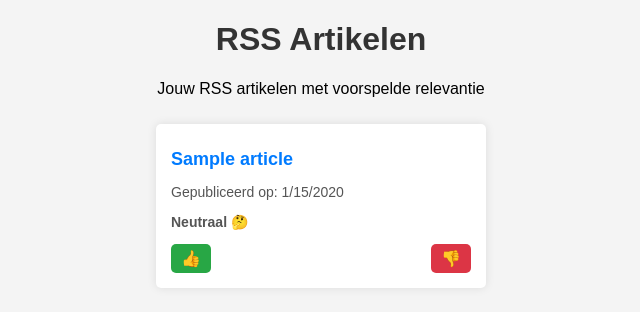
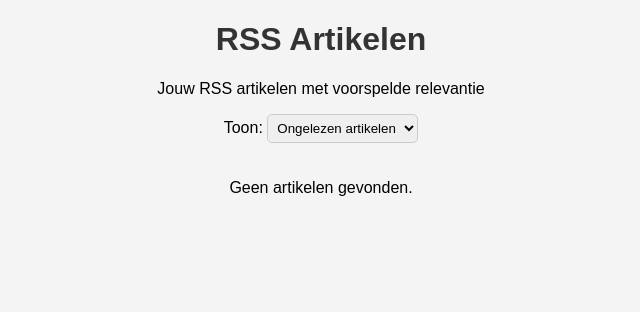
Before and after one commit to robertreems/rssai, a Flask app: page / in a window 1280 px wide. Shown: the top 312 px of the page, without its empty margins (319-959 px from the left). Run offline with Flask 3, Linux system fonts and the light colour scheme; tables that the repository leaves empty hold one stand-in row (values such as "Sample post"); data that the repository does not hold is empty; parts of the project's set-up code (start-up, migrations or seed data) failed here and were passed over.

Commit message:
Add new API endpoints for fetching articles and improve UI for articl… (#5)
* Add new API endpoints for fetching articles and improve UI for article ratings

* Implement Flask app with RSS feed fetching, article translation, and machine learning-based rating predictions

```diff
--- a/fetch_rss.py
+++ b/app.py
@@ -153,9 +153,10 @@
 def start_background_tasks():
     threading.Thread(target=background_fetch_rss, daemon=True).start()
 
+# API Endpoint: Alleen ongelezen artikelen ophalen (inclusief 0 en -1 beoordeelde)
 @app.route("/api/articles")
 def get_articles():
-    articles = Article.query.order_by(Article.predicted_rating.desc().nullslast()).all()
+    articles = Article.query.filter((Article.rating.is_(None)) | (Article.rating == 0) | (Article.rating == -1)).order_by(Article.predicted_rating.desc().nullslast()).all()
     return jsonify({
         "articles": [
             {
@@ -166,6 +167,21 @@
                 "english_title": a.english_title,
                 "rating": a.rating,
                 "predicted_rating": a.predicted_rating
+            }
+            for a in articles
+        ]
+    })
+
+@app.route("/api/all_articles")
+def get_all_articles():
+    articles = Article.query.order_by(Article.published_date.desc()).all()
+    return jsonify({
+        "articles": [
+            {
+                "id": a.id,
+                "title": a.title,
+                "link": a.link,
+                "published_date": a.published_date.strftime("%a, %d %b %Y %H:%M:%S %z") if a.published_date else None,
             }
             for a in articles
         ]
@@ -190,6 +206,22 @@
     update_predictions()
     return jsonify({"message": "Beoordeling opgeslagen"}), 200
 
+# API Endpoint: Only read articles (rating = 0 or 1)
+@app.route("/api/read_articles")
+def get_read_articles():
+    articles = Article.query.filter(Article.rating.in_([0, 1])).order_by(Article.published_date.desc()).all()
+    return jsonify({
+        "articles": [
+            {
+                "id": a.id,
+                "title": a.title,
+                "link": a.link,
+                "published_date": a.published_date.strftime("%a, %d %b %Y %H:%M:%S %z") if a.published_date else None
+            }
+            for a in articles
+        ]
+    })
+
 @app.route("/")
 def index():
     return render_template("index.html")
--- a/requirements.txt
+++ b/requirements.txt
@@ -16,3 +16,4 @@
 typing_extensions==4.12.2
 Werkzeug==3.1.3
 argostranslate==1.5.0
+gunicorn==23.0.0
--- a/templates/index.html
+++ b/templates/index.html
@@ -1,5 +1,6 @@
 <!DOCTYPE html>
 <html lang="nl">
+
 <head>
     <meta charset="UTF-8">
     <meta name="viewport" content="width=device-width, initial-scale=1.0">
@@ -12,91 +13,122 @@
             background-color: #f4f4f4;
             text-align: center;
         }
+
         h1 {
             color: #333;
         }
+
         #loading {
             font-size: 18px;
             margin: 20px 0;
         }
+
         #articles {
             display: flex;
             flex-wrap: wrap;
             justify-content: center;
         }
+
         .article-card {
             background: white;
-            padding: 15px;
+            padding: 10px;
             margin: 10px;
-            width: 300px;
+            width: 280px;
             border-radius: 5px;
-            box-shadow: 0px 0px 10px rgba(0, 0, 0, 0.1);
+            box-shadow: 0px 0px 5px rgba(0, 0, 0, 0.1);
             text-align: left;
+            position: relative;
         }
+
         .article-card h2 {
-            font-size: 18px;
+            font-size: 16px;
             margin: 0;
         }
+
         .article-card p {
-            font-size: 14px;
+            font-size: 13px;
             color: #555;
         }
+
         .article-card a {
             display: block;
-            margin-top: 10px;
+            margin-top: 5px;
             color: #007BFF;
             text-decoration: none;
         }
+
         .article-card a:hover {
             text-decoration: underline;
         }
+
         .rating-buttons {
-            display: flex;
-            justify-content: space-between;
-            margin-top: 10px;
+            position: absolute;
+            bottom: 5px;
+            right: 5px;
         }
+
         .rating-buttons button {
-            font-size: 16px;
-            padding: 5px 10px;
-            border: none;
+            font-size: 14px;
+            padding: 2px 5px;
+            border: 1px solid #ccc;
             border-radius: 5px;
             cursor: pointer;
+            background-color: transparent;
+            color: #666;
         }
-        .thumbs-up {
-            background-color: #28a745;
-            color: white;
+
+        .rating-buttons button:hover {
+            background-color: #f0f0f0;
         }
-        .thumbs-down {
-            background-color: #dc3545;
-            color: white;
-        }
-        .thumbs-up:hover {
-            background-color: #218838;
-        }
-        .thumbs-down:hover {
-            background-color: #c82333;
-        }
+
         .predicted-rating {
             font-weight: bold;
             margin-top: 5px;
         }
+
+        #filter-options {
+            margin-bottom: 20px;
+        }
+
+        select {
+            padding: 5px;
+            border: 1px solid #ccc;
+            border-radius: 5px;
+        }
     </style>
 </head>
+
 <body>
     <h1>RSS Artikelen</h1>
     <p>Jouw RSS artikelen met voorspelde relevantie</p>
+
+    <!-- Keuze voor ongelezen, gelezen of alle artikelen -->
+    <div id="filter-options">
+        <label for="article-filter">Toon:</label>
+        <select id="article-filter" onchange="loadArticles()">
+            <option value="/api/articles" selected>Ongelezen artikelen</option>
+            <option value="/api/read_articles">Gelezen artikelen</option>
+            <option value="/api/all_articles">Alle artikelen</option>
+        </select>
+    </div>
+
     <p id="loading">Artikelen laden...</p>
     <div id="articles"></div>
 
     <script>
         function loadArticles() {
-            fetch("/api/articles")
-                .then(response => response.json())
-                .then(data => {
+            const filter = document.getElementById("article-filter").value;
             const articlesDiv = document.getElementById("articles");
             const loadingText = document.getElementById("loading");
 
+            loadingText.style.display = "block";
+            articlesDiv.innerHTML = "";
+
+            fetch(filter)
+                .then(response => response.json())
+                .then(data => {
                     loadingText.style.display = "none";
+
                     if (data.articles.length === 0) {
                         articlesDiv.innerHTML = "<p>Geen artikelen gevonden.</p>";
                         return;
@@ -107,16 +139,19 @@
                         articleElement.classList.add("article-card");
 
                         let ratingText = "Neutraal 🤔";
-                        if (article.rating === 1) ratingText = "Voorspeld: Interessant ✅";
-                        if (article.rating === -1) ratingText = "Voorspeld: Niet interessant ❌";
+                        if (article.rating === 1) ratingText = "Beoordeeld: Interessant ✅";
+                        if (article.rating === 0) ratingText = "Beoordeeld: Neutraal 🤔";
+                        if (article.rating === -1) ratingText = "Beoordeeld: Niet interessant ❌";
 
                         articleElement.innerHTML = `
-                            <h2><a href="${article.link}" target="_blank">${article.title}</a></h2>
+                            <h2>
+                                <a href="${article.link}" target="_blank" onclick="rateArticle(${article.id}, 1)">
+                                    ${article.title}
+                                </a>
+                            </h2>
                             <p>Gepubliceerd op: ${article.published_date ? new Date(article.published_date).toLocaleDateString() : "Onbekend"}</p>
-                            <p class="predicted-rating">${ratingText}</p>
                             <div class="rating-buttons">
-                                <button class="thumbs-up" onclick="rateArticle(${article.id}, 1)">👍</button>
-                                <button class="thumbs-down" onclick="rateArticle(${article.id}, -1)">👎</button>
+                                <button onclick="rateArticle(${article.id}, -1)">👎</button>
                             </div>
                         `;
                         articlesDiv.appendChild(articleElement);
@@ -124,7 +159,7 @@
                 })
                 .catch(error => {
                     console.error("Error fetching articles:", error);
-                    document.getElementById("loading").innerText = "Fout bij het laden van artikelen.";
+                    loadingText.innerText = "Fout bij het laden van artikelen.";
                 });
         }
 
@@ -142,7 +177,7 @@
                         console.error("Error rating article:", data.error);
                     } else {
                         console.log("Rating updated:", data.message);
-                    updateArticleUI(articleId, rating);
+                        loadArticles(); // Vernieuw de lijst na beoordeling
                     }
                 })
                 .catch(error => {
@@ -150,25 +185,10 @@
                 });
         }
 
-        function updateArticleUI(articleId, rating) {
-            const articles = document.querySelectorAll(".article-card");
-            articles.forEach(article => {
-                if (article.innerHTML.includes(`onclick="rateArticle(${articleId}, 1)"`)) {
-                    const ratingElement = article.querySelector(".predicted-rating");
-                    if (rating === 1) {
-                        ratingElement.innerText = "Beoordeeld: Interessant ✅";
-                    } else if (rating === -1) {
-                        ratingElement.innerText = "Beoordeeld: Niet interessant ❌";
-                    } else {
-                        ratingElement.innerText = "Beoordeeld: Neutraal 🤔";
-                    }
-                }
-            });
-        }
-
-        document.addEventListener("DOMContentLoaded", function() {
+        document.addEventListener("DOMContentLoaded", function () {
             loadArticles();
         });
     </script>
 </body>
+
 </html>
--- /dev/null
+++ b/wsgi.py
@@ -0,0 +1,4 @@
+from app import app
+
+if __name__ == "__main__":
+    app.run()
```
Lines whose indentation alone changed are shown as unchanged.
